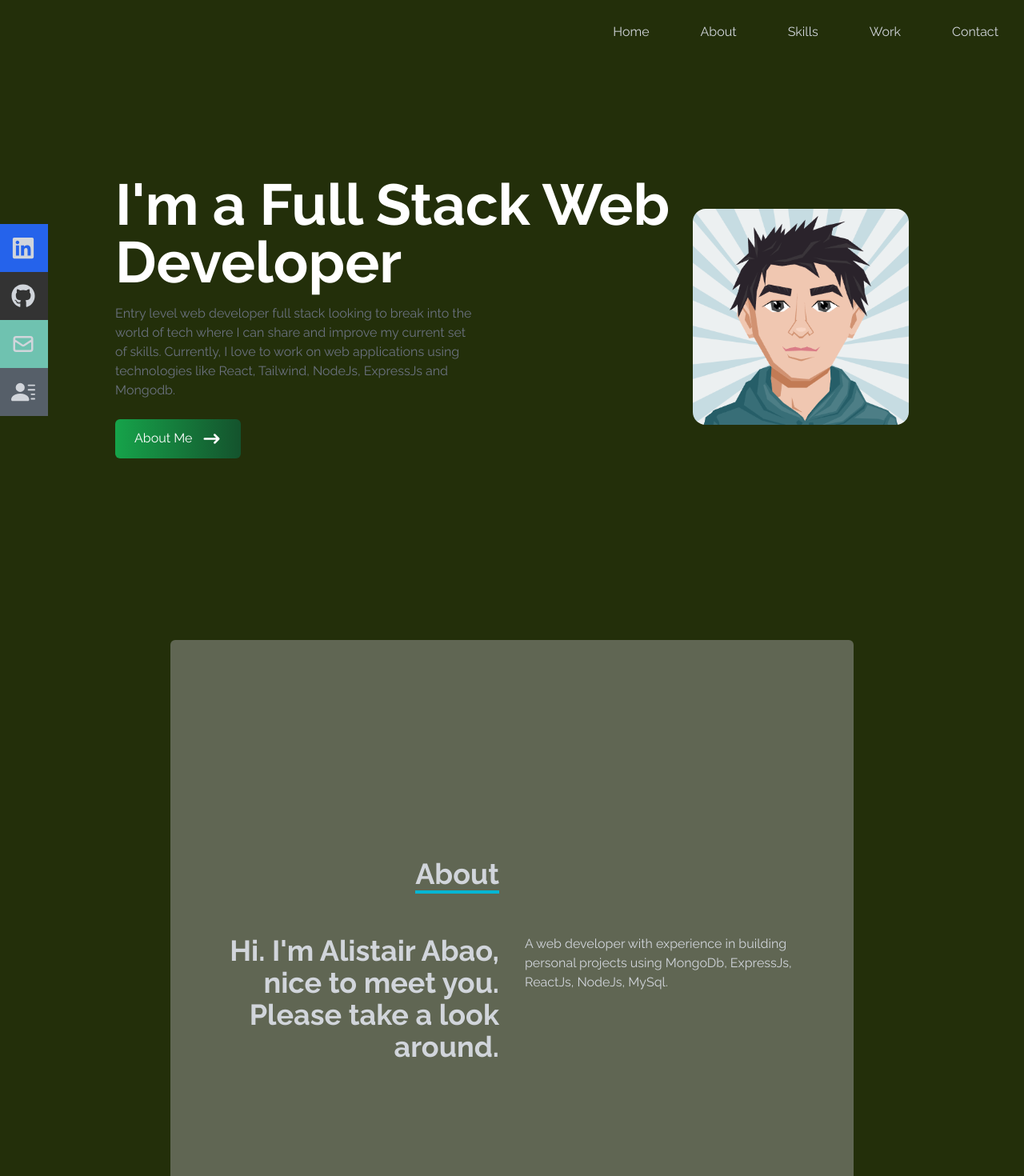
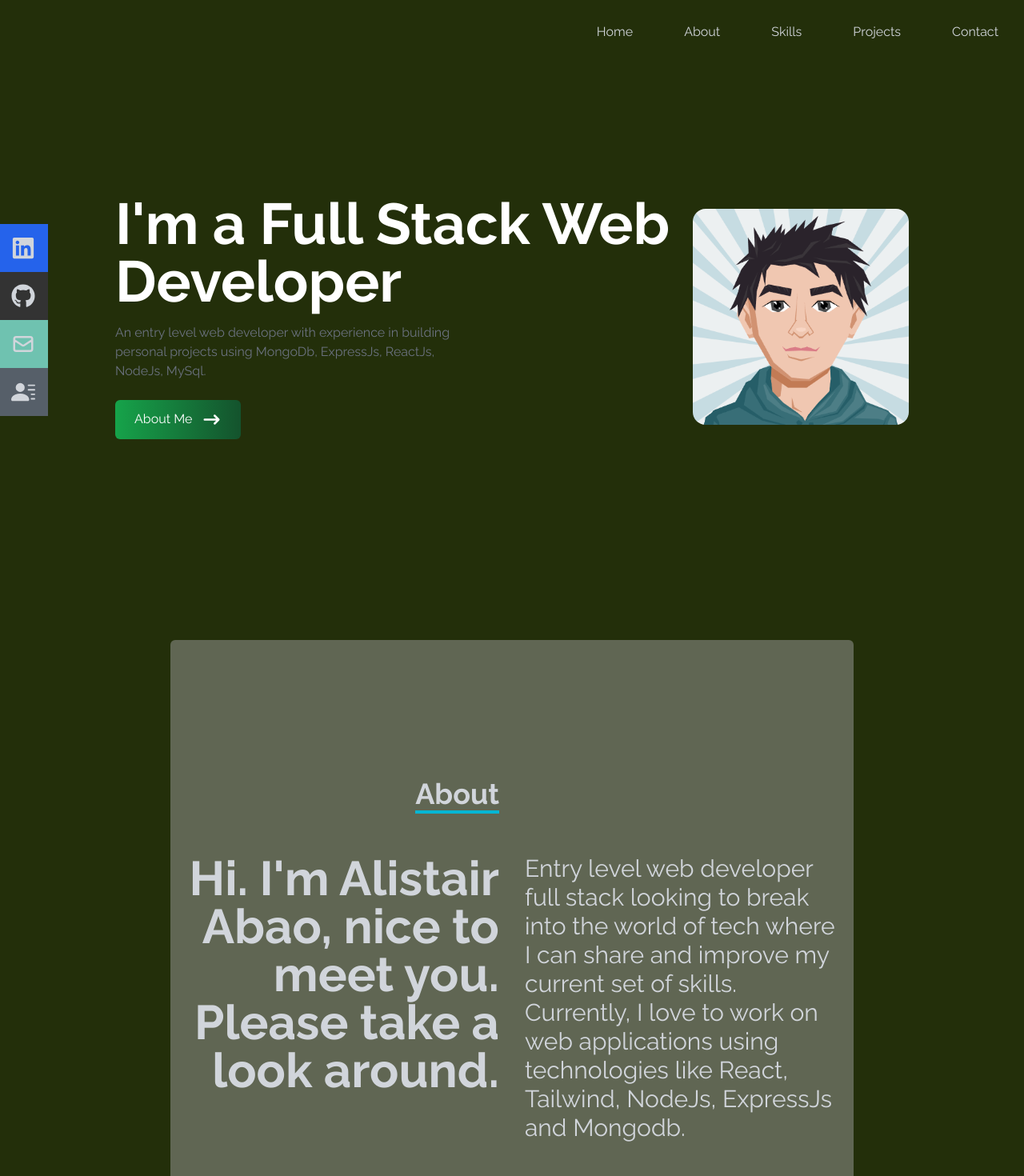
Before and after one commit to chubibobibo/alistairPortfolio, a React (Vite) app: page / in a window 1280 px wide. Shown: the top 1470 px of the page at 80% size. Built offline with nearby package versions, Linux system fonts and the light colour scheme.

Commit message:
layout changes

```diff
--- a/src/components/About.jsx
+++ b/src/components/About.jsx
@@ -17,16 +17,19 @@ const About = () => {
             </div>
           </div>
           <div className='max-w-[1000px] w-full grid sm:grid-cols-2 gap-8 px-4 '>
-            <div className='sm:text-right sm:text-4xl font-bold'>
+            <div className='sm:text-right sm:text-6xl font-bold'>
               <p>
                 Hi. I'm Alistair Abao, nice to meet you. Please take a look
                 around.
               </p>
             </div>
             <div>
-              <p>
-                A web developer with experience in building personal projects
-                using MongoDb, ExpressJs, ReactJs, NodeJs, MySql.
+              <p className='sm:text-3xl'>
+                Entry level web developer full stack looking to break into the
+                world of tech where I can share and improve my current set of
+                skills. Currently, I love to work on web applications using
+                technologies like React, Tailwind, NodeJs, ExpressJs and
+                Mongodb.
               </p>
             </div>
           </div>
--- a/src/components/Home.jsx
+++ b/src/components/Home.jsx
@@ -12,10 +12,8 @@ const Home = () => {
             I'm a Full Stack Web Developer
           </h2>
           <p className='text-gray-500 py-4 max-w-md'>
-            Entry level web developer full stack looking to break into the world
-            of tech where I can share and improve my current set of skills.
-            Currently, I love to work on web applications using technologies
-            like React, Tailwind, NodeJs, ExpressJs and Mongodb.
+            An entry level web developer with experience in building personal
+            projects using MongoDb, ExpressJs, ReactJs, NodeJs, MySql.
           </p>
           <div>
             <Link
--- a/src/components/Navbar.jsx
+++ b/src/components/Navbar.jsx
@@ -36,7 +36,7 @@ const Navbar = () => {
         </li>
         <li>
           <Link to='work' smooth={true} duration={500}>
-            Work
+            Projects
           </Link>
         </li>
         <li>
```
